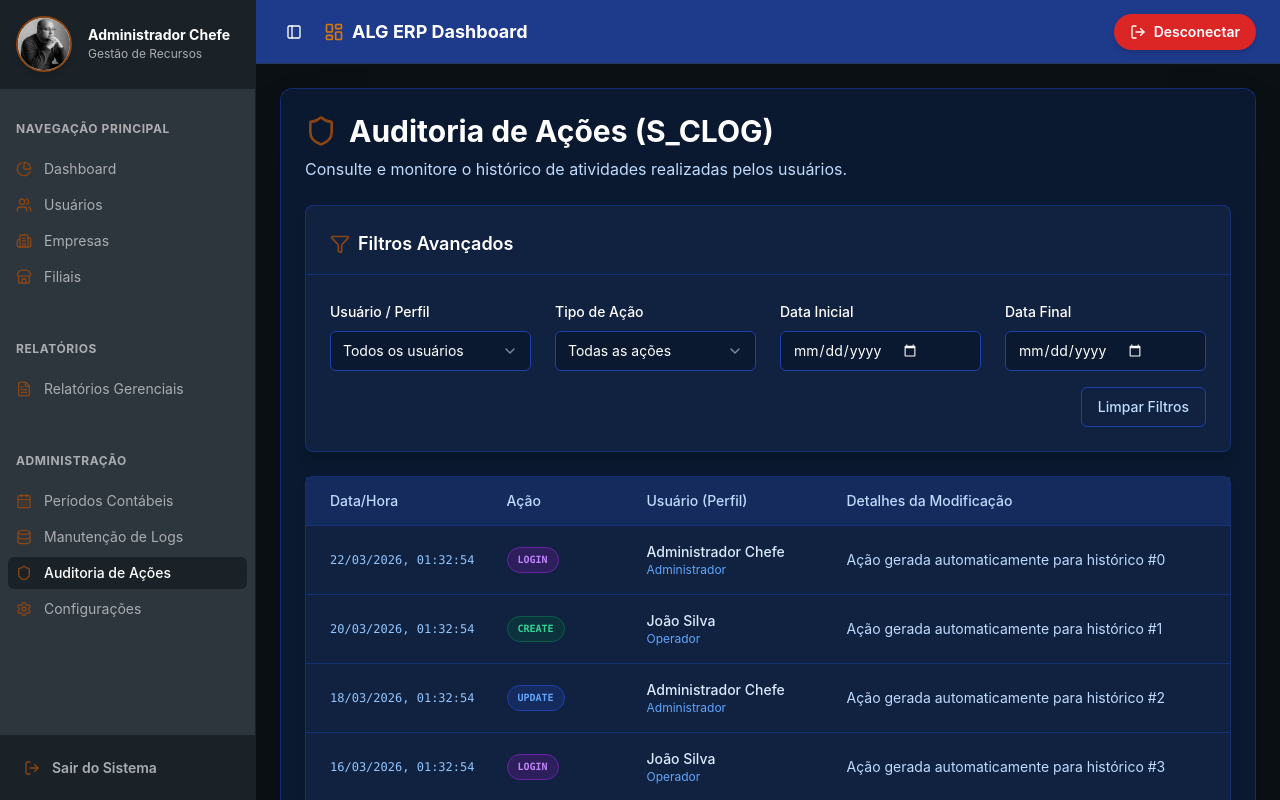
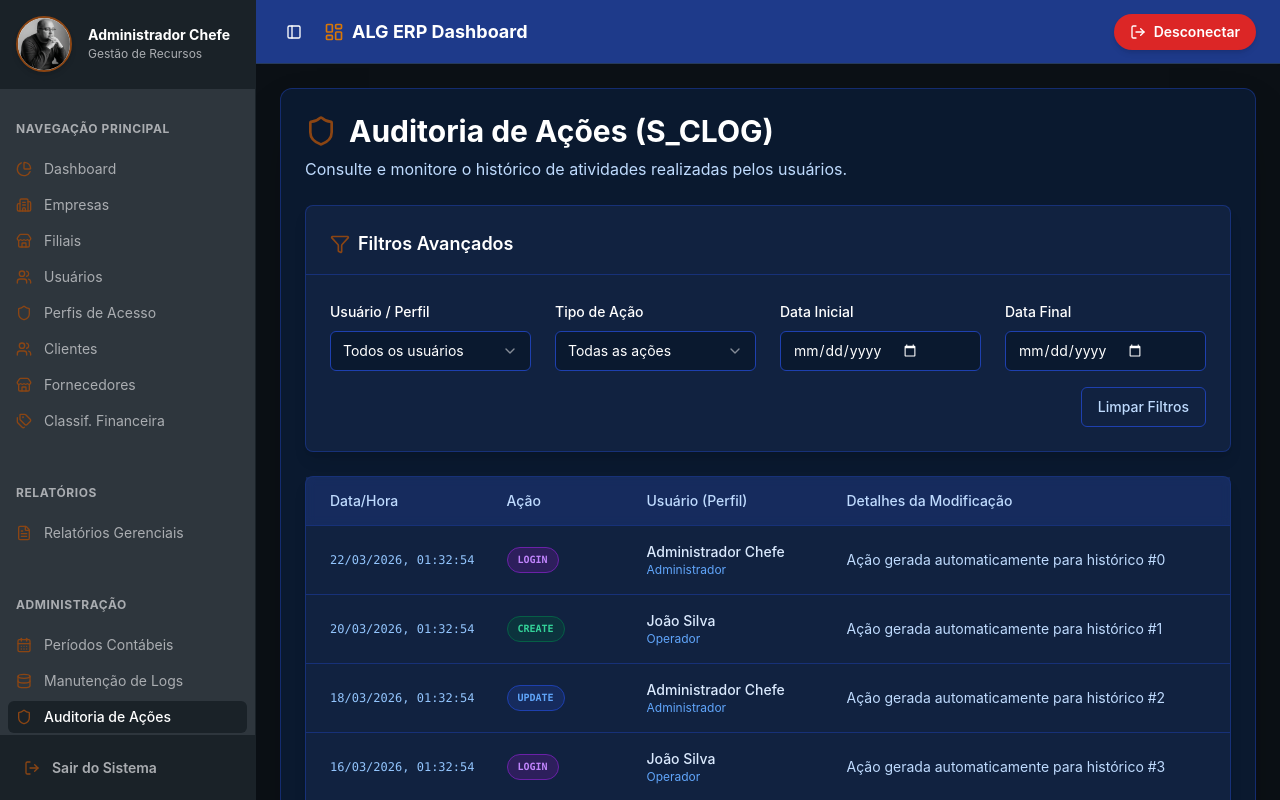
Before and after one commit to gomesalg-Alg/alg-finan-as-pessoais-aef4fpcfn, a React (Vite) app: page /erp/admin/auditoria in a window 1280 px wide. Shown: the top 800 px of the page. Built offline with nearby package versions, Linux system fonts and the light colour scheme.

Commit message:
Fix routing and sidebar links for all modules

```diff
--- a/src/components/erp/ERPSidebar.tsx
+++ b/src/components/erp/ERPSidebar.tsx
@@ -3,13 +3,13 @@ import {
   Building2,
   Users,
   Store,
-  Settings,
   PieChart,
   CalendarDays,
   Database,
   FileText,
   Shield,
   LogOut,
+  Tags,
 } from 'lucide-react'
 import profileImg from '@/assets/image-6ef14.png'
 import {
@@ -29,9 +29,18 @@ import useERPStore from '@/stores/useERPStore'
 
 const navItems = [
   { title: 'Dashboard', icon: PieChart, path: '/erp', perm: 'dashboard' },
-  { title: 'Usuários', icon: Users, path: '/erp/usuarios', perm: 'usuarios' },
-  { title: 'Empresas', icon: Building2, path: '/erp/empresas', perm: 'empresas' },
-  { title: 'Filiais', icon: Store, path: '/erp/filiais', perm: 'filiais' },
+  { title: 'Empresas', icon: Building2, path: '/erp/cadastro/empresas', perm: 'empresas' },
+  { title: 'Filiais', icon: Store, path: '/erp/cadastro/filiais', perm: 'filiais' },
+  { title: 'Usuários', icon: Users, path: '/erp/cadastro/usuarios', perm: 'usuarios' },
+  { title: 'Perfis de Acesso', icon: Shield, path: '/erp/cadastro/perfis', perm: 'perfis' },
+  { title: 'Clientes', icon: Users, path: '/erp/cadastro/clientes', perm: 'clientes' },
+  { title: 'Fornecedores', icon: Store, path: '/erp/cadastro/fornecedores', perm: 'fornecedores' },
+  {
+    title: 'Classif. Financeira',
+    icon: Tags,
+    path: '/erp/cadastro/classificacao-financeira',
+    perm: 'classificacao-financeira',
+  },
 ]
 
 const relatoriosItems = [
@@ -62,7 +71,6 @@ const adminItems = [
     path: '/erp/admin/auditoria',
     perm: 'admin-auditoria',
   },
-  { title: 'Configurações', icon: Settings, path: '/erp/configuracoes', perm: 'dashboard' },
 ]
 
 export function ERPSidebar() {
```
Also changed, not shown: .skip.config.json, src/main.tsx (line endings or trailing spaces), vite-plugin-react-uid.js (line endings or trailing spaces).
